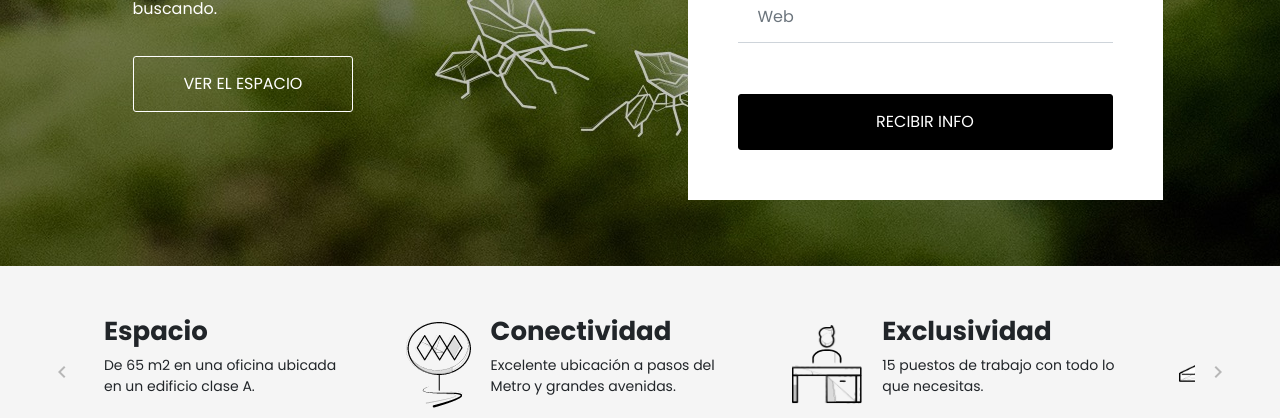
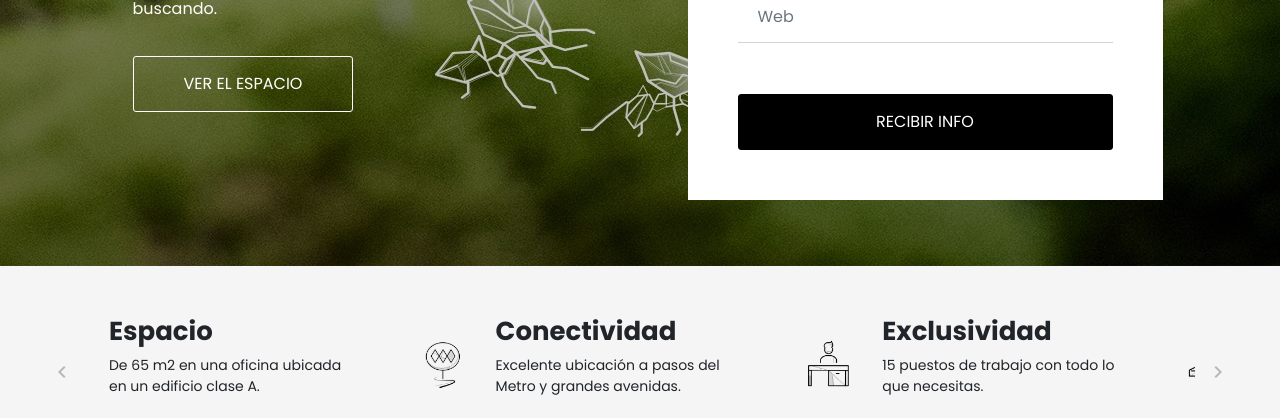
Before and after one commit to nikosantis/oqo-cowork-html, a website: page index.html in a window 1280 px wide. Shown: the part 534-952 px from the top of the page. Drawn offline with nearby package versions, Linux system fonts and the light colour scheme.

Commit message:
Icons png to jpg

```diff
--- a/index.html
+++ b/index.html
@@ -105,7 +105,7 @@
           <div class="owl-carousel owl-theme SeparatorIntro__Carousel">
             <div class="item">
               <div class="IconBox">
-                <img src="static/img/Icon-01.png" alt="Espacio" class="IconBox__Icon">
+                <img src="static/img/Icon-01.jpg" alt="Espacio" class="IconBox__Icon">
                 <div class="IconBox__Box">
                   <h3>Espacio</h3>
                   <p>De 65 m2 en una oficina ubicada en un edificio clase A.</p>
@@ -114,7 +114,7 @@
             </div>
             <div class="item">
               <div class="IconBox">
-                <img src="static/img/Icon-02.png" alt="Conectividad" class="IconBox__Icon">
+                <img src="static/img/Icon-02.jpg" alt="Conectividad" class="IconBox__Icon">
                 <div class="IconBox__Box">
                   <h3>Conectividad</h3>
                   <p>Excelente ubicación a pasos del Metro y grandes avenidas.</p>
@@ -123,7 +123,7 @@
             </div>
             <div class="item">
               <div class="IconBox">
-                <img src="static/img/Icon-03.png" alt="Exclusividad" class="IconBox__Icon">
+                <img src="static/img/Icon-03.jpg" alt="Exclusividad" class="IconBox__Icon">
                 <div class="IconBox__Box">
                   <h3>Exclusividad</h3>
                   <p>15 puestos de trabajo con todo lo que necesitas.</p>
@@ -132,7 +132,7 @@
             </div>
             <div class="item">
               <div class="IconBox">
-                <img src="static/img/Icon-04.png" alt="Amplitud" class="IconBox__Icon">
+                <img src="static/img/Icon-04.jpg" alt="Amplitud" class="IconBox__Icon">
                 <div class="IconBox__Box">
                   <h3>Amplitud</h3>
                   <p>En una oficina de 580 m2 de baja densidad.</p>
@@ -141,7 +141,7 @@
             </div>
             <div class="item">
               <div class="IconBox">
-                <img src="static/img/Icon-05.png" alt="Todo incluido" class="IconBox__Icon">
+                <img src="static/img/Icon-05.jpg" alt="Todo incluido" class="IconBox__Icon">
                 <div class="IconBox__Box">
                   <h3>Todo incluido</h3>
                   <p>Cuentas de luz, agua y gastos comunes.</p>
```
Also changed, not shown: static/img/Icon-01.jpg (added), static/img/Icon-01.png (deleted), static/img/Icon-01.svg (deleted), static/img/Icon-02.jpg (added), static/img/Icon-02.png (deleted), static/img/Icon-02.svg (deleted), static/img/Icon-03.jpg (added), static/img/Icon-03.png (deleted), static/img/Icon-03.svg (deleted), static/img/Icon-04.jpg (added), static/img/Icon-04.png (deleted), static/img/Icon-04.svg (deleted), static/img/Icon-05.jpg (added), static/img/Icon-05.png (deleted), 1 more files.
